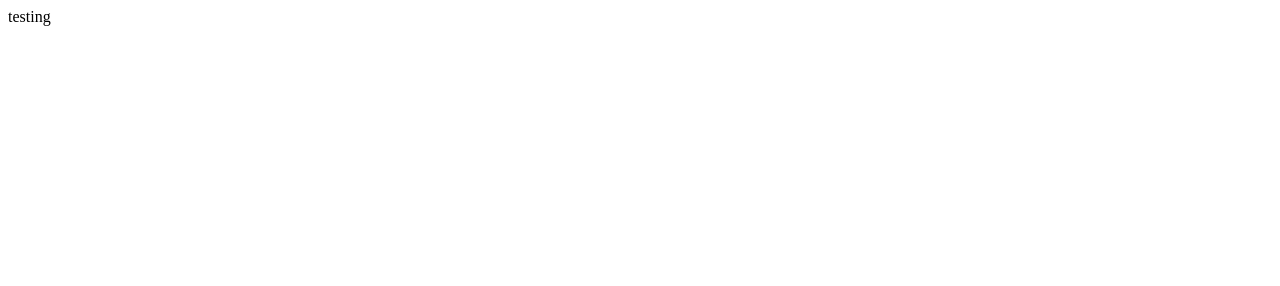
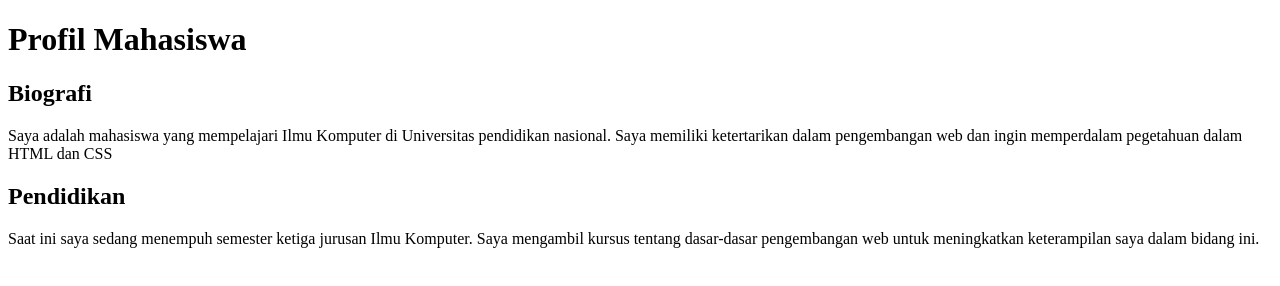
Before and after one commit to Luhekawidiasi/praktikum-html, a plain HTML site: page index.html in a window 1280 px wide. Drawn offline with Linux system fonts and the light colour scheme.

Commit message:
langkah Tag Judul dan Paragraf

```diff
--- a/index.html
+++ b/index.html
@@ -7,6 +7,17 @@
     <title>LUH EKA WIDIASI</title>
   </head>
   <body>
-    testing
+    <!--Judul Halaman atau Bagian-->
+    <h1>Profil Mahasiswa</h1>
+
+    <!--Judul Halaman atau Bagian-->
+    <h2>Biografi</h2>
+    <!--Paragraf Biografi-->
+    <p>Saya adalah mahasiswa yang mempelajari Ilmu Komputer di Universitas pendidikan nasional. Saya memiliki ketertarikan dalam pengembangan web dan ingin memperdalam pegetahuan dalam HTML dan CSS</p>
+
+    <!--Subjudul untuk pendidikan-->
+    <h2>Pendidikan</h2>
+    <!--Paragraf Pendidikan-->
+    <p> Saat ini saya sedang menempuh semester ketiga jurusan Ilmu Komputer. Saya mengambil kursus tentang dasar-dasar pengembangan web untuk meningkatkan keterampilan saya dalam bidang ini.</p>
   </body>
 </html>
```
